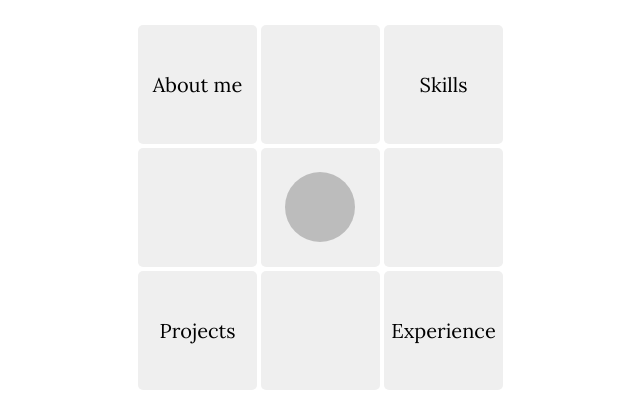
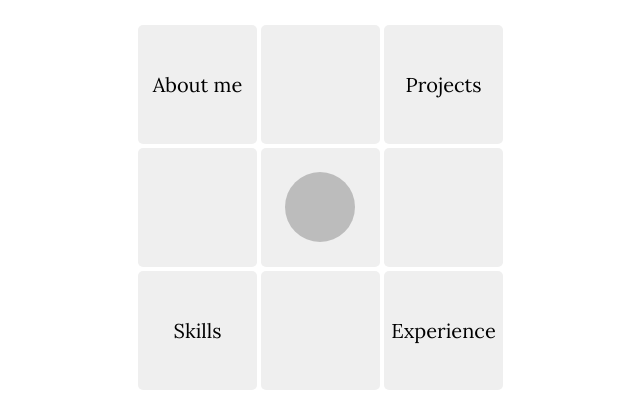
Before and after one commit to Dispersioned/web, a React (Create React App) app: page / in a window 1280 px wide. Shown: the part 246-642 px from the top of the page, without its empty margins (317-957 px from the left). Built offline with nearby package versions, Linux system fonts and the light colour scheme.

Commit message:
fix transposed matrix

```diff
--- a/src/components/Dice/Dice.tsx
+++ b/src/components/Dice/Dice.tsx
@@ -16,7 +16,7 @@ const Dice: React.FC<DiceProps> = ({ dragWrapperRef }) => {
   const [cells, setCells] = useState<ITable>()
 
   const [point, setPoint] = useState<{ x: number; y: number }>()
-  const [animateTo, setAnimateTo] = useState<{ x: number; y: number }>({ x: -3, y: -3 })
+  const [animateTo, setAnimateTo] = useState<{ x: number; y: number }>()
   const [offset, setOffset] = useState<(ICell & { settled: boolean }) | null>(null)
   const [zeroPoint, setZeroPoint] = useState<ICell | null>(null)
 
@@ -80,7 +80,7 @@ const Dice: React.FC<DiceProps> = ({ dragWrapperRef }) => {
                   zIndex={100}
                   style={{ pointerEvents: 'none', userSelect: 'none' }}
                 >
-                  {cellText[x][y]}
+                  {cellText[y][x]}
                 </Typography>
               </Cell>
             ))
```
